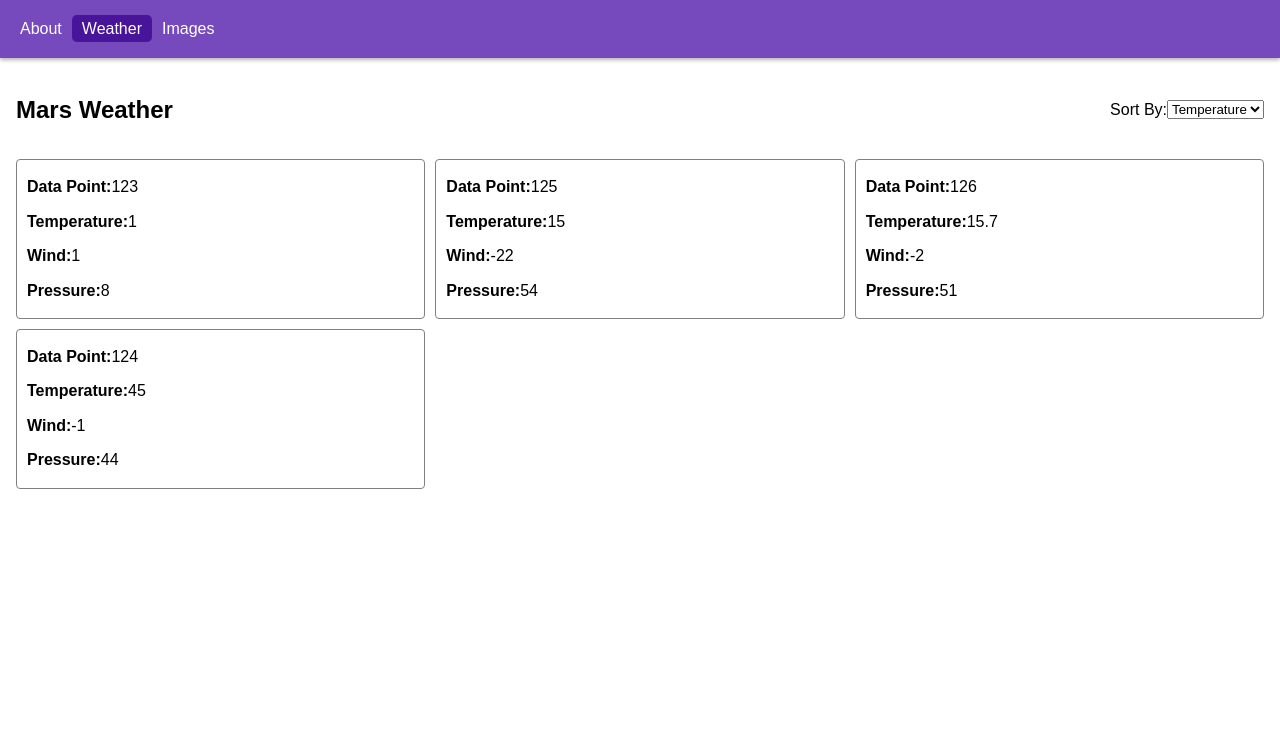
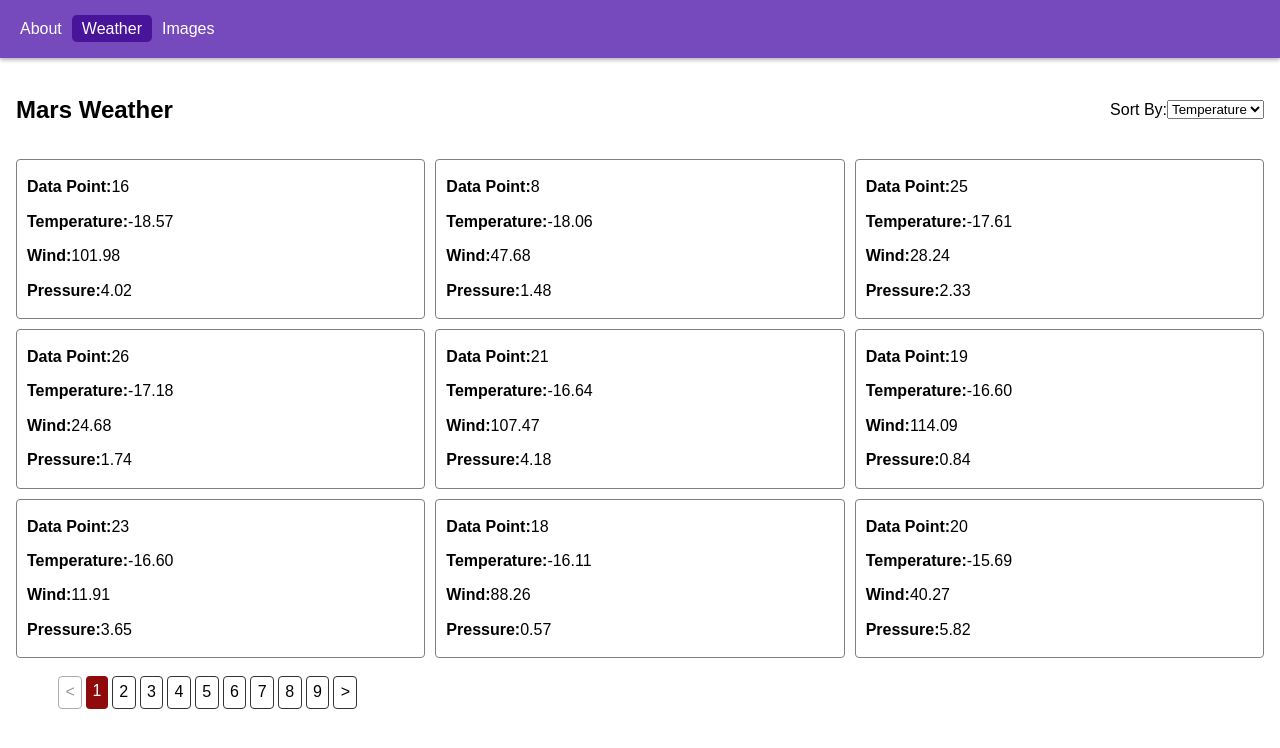
Before and after one commit to shootermv/curiosity-mission, a React (Create React App) app: page /#/weather in a window 1280 px wide. Shown: the top 748 px of the page. Built offline with nearby package versions, Linux system fonts and the light colour scheme.

Commit message:
using utils to generate data

```diff
--- a/src/Pages/Weather/WeatherList/WeatherItem/WeatherItem.js
+++ b/src/Pages/Weather/WeatherList/WeatherItem/WeatherItem.js
@@ -12,7 +12,7 @@ export default function WeatherItem({ item }) {
       ))}*/}
       <div className="entry">
         <div>Data Point: </div>
-        <div>{item.DataPoint}</div>
+        <div>{item.id}</div>
       </div>
       <div className="entry">
         <div>Temperature: </div>
--- a/src/Pages/Weather/WeatherPage.js
+++ b/src/Pages/Weather/WeatherPage.js
@@ -1,12 +1,13 @@
-import React, { useState } from "react";
+import React, { useState, useEffect } from "react";
 import useFetch from "use-http";
 import { Pagination } from "../../components/Pagination/Pagination";
 import "./WeatherPage.css";
 import WeatherItemsList from "./WeatherList/WeatherList";
-import data from "./sampleData.json";
+import Generate from "../../utils/utils";
+const data = Generate();
 
 function sortData(data, field) {
-  return data.sort((a, b) => +a[field] > +b[field] ? 1 :-1);
+  return data.sort((a, b) => (+a[field] > +b[field] ? 1 : -1));
 }
 
 export default function WeatherPage() {
@@ -15,23 +16,30 @@ export default function WeatherPage() {
    since i saw i manage to get allawys only to data points
    and i wanted to demonstrate sorting
   */
+  const pgSize = 9;
   const [orderBy, setOrderBy] = useState("Temperature");
-
+  const [page, setPage] = useState(1);
   return (
     <section className="weather-page">
       <header>
         <h1>Mars Weather</h1>
 
         <label>Sort By:</label>
-        <select onChange={e => setOrderBy(e.target.value)} value={orderBy}>
+        <select onChange={(e) => setOrderBy(e.target.value)} value={orderBy}>
           <option value="Temperature">Temperature</option>
           <option value="Wind">Wind</option>
           <option value="Pressure">Pressure</option>
         </select>
       </header>
       <div className="list-wrap">
-        <WeatherItemsList items={sortData(data, orderBy)} />
+        <WeatherItemsList
+          items={sortData(data, orderBy).slice(
+            (page - 1) * pgSize,
+            (page - 1) * pgSize + pgSize
+          )}
+        />
       </div>
+      <Pagination currentPage={page} onPgClicked={setPage} />
     </section>
   );
 }
--- /dev/null
+++ b/src/utils/utils.js
@@ -0,0 +1,15 @@
+export default function Generate() {
+  const weatherEntires = [];
+  const arrlength = 27;
+
+  for (let i = 0; i < arrlength; i++) {
+    weatherEntires.push({
+      id: `${i}`,
+      Temperature: ((Math.random() * arrlength) - 20).toFixed(2),
+      DataPoint: ((Math.random() * arrlength) - 10).toFixed(2),
+      Wind: (Math.random() * 116).toFixed(2),
+      Pressure: (Math.random() * 6).toFixed(2),
+    });
+  }
+  return weatherEntires;
+}
```
